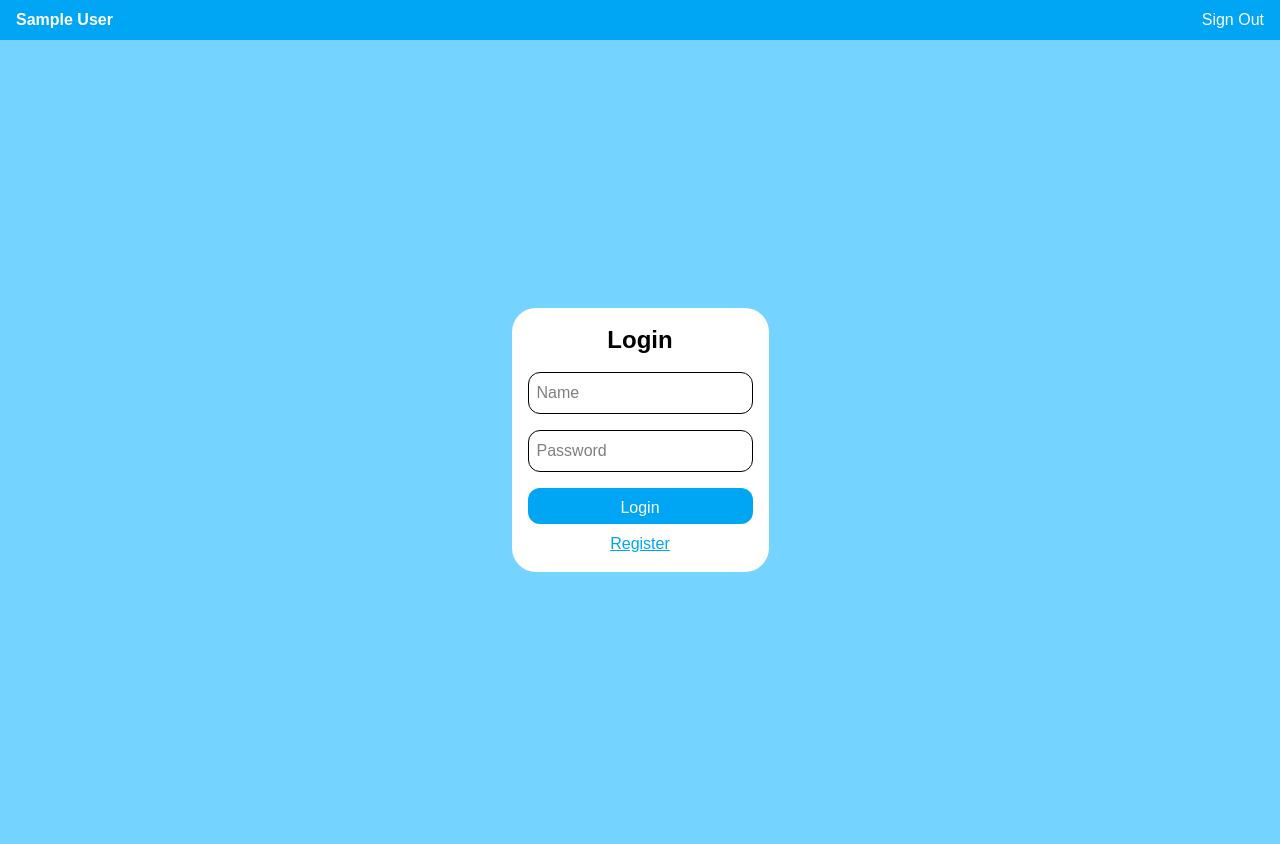
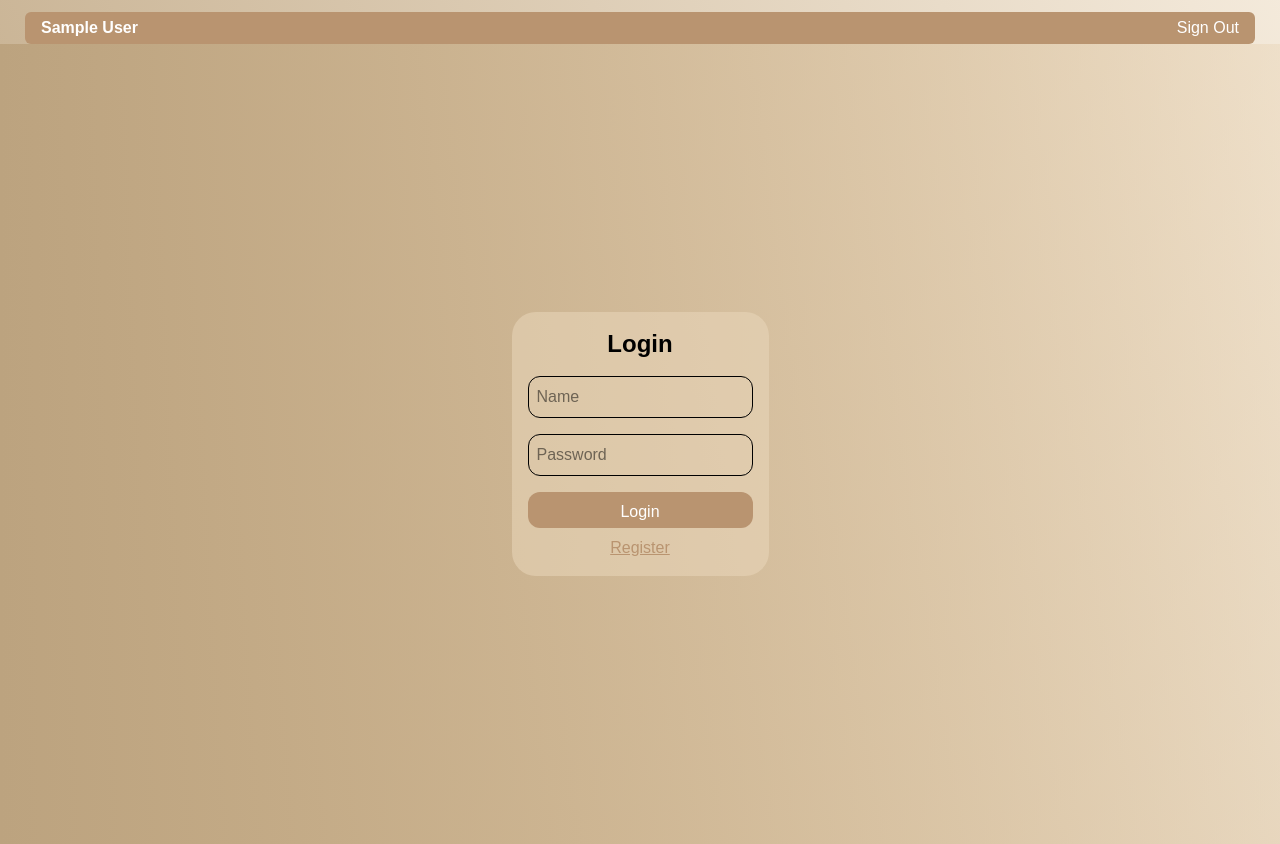
Before and after one commit to yahia200/homed, a Next.js app: page / in a window 1280 px wide. Built offline with nearby package versions, Linux system fonts and the light colour scheme; no server answers; sample sign-in values are in the browser's storage.

Commit message:
design: recolored

```diff
--- a/app/globals.css
+++ b/app/globals.css
@@ -3,14 +3,14 @@
 @theme {
   --font-sans: var(--font-geist-sans);
   --font-mono: var(--font-geist-mono);
-	--color-background: var(--color-sky-300);
-	--color-foreground: var(--color-white);
-	--color-primary: var(--color-sky-500);
-	--color-secondary: var(--color-teal-200);
+	--color-background: #BCA37F;
+	--color-foreground: #EAD7BB88;
+	--color-primary: #B99470;
+	--color-secondary: #FFF2D864;
 }
 
 body {
   color: var(--color-black);
-  background: var(--color-background);
+  background-image: linear-gradient(60deg, var(--color-background) 0%, var(--color-foreground) 100%);
   font-family: Arial, Helvetica, sans-serif;
 }
--- a/app/page.tsx
+++ b/app/page.tsx
@@ -112,7 +112,7 @@ function Page() {
 		)
 	};
   return (
-		<div className="bg-background h-screen w-screen flex justify-center items-center">
+		<div className="bg-linear-to-r/hsl from-background to-foreground h-screen w-screen flex justify-center items-center">
     <div className="bg-foreground h-fit w-fit p-4 text-center rounded-3xl">
 			{renderForm()}
 				</div>
--- a/components/BloodPressure.tsx
+++ b/components/BloodPressure.tsx
@@ -55,7 +55,7 @@ function BloodPressure({ visable, hide, id } : { visable: boolean, hide: () => v
 
   return vis && (
     <div className="h-screen w-screen z-[10] fixed top-0 left-0 flex justify-center items-center backdrop-filter backdrop-blur-sm bg-black/20">
-			<form onSubmit={submit} className="bg-white p-4 rounded-2xl w-fit p-4 mx-auto mt-20 flex flex-col space-y-4">
+			<form onSubmit={submit} className="bg-foreground p-4 rounded-2xl w-fit p-4 mx-auto mt-20 flex flex-col space-y-4">
 			<input name="systolic" type="text" placeholder="Systolic" className={inputStyle} />
 			<input name="diastolic" type="text" placeholder="Diastolic" className={inputStyle} />
 			<input name="date" type="datetime-local" className={inputStyle} defaultValue={getLocalDateTime()} />
--- a/components/Home.tsx
+++ b/components/Home.tsx
@@ -14,8 +14,8 @@ function Home({ user }: { user: User }) {
     setBloodPressureVisible(false);
   };
 
-  const containerStyle = "p-3 bg-foreground rounded-4xl relative shadow-md border border-foreground";
-  const titleStyle = "text-center text-lg font-bold";
+  const containerStyle = "p-3 bg-foreground rounded-lg relative shadow-md border border-foreground";
+  const titleStyle = "text-center text-2xl font-bold";
   const linkStyle =
     "bg-primary block mx-auto text-white rounded-xl px-2 py-1 w-[25ch] text-center";
 
@@ -44,6 +44,7 @@ function Home({ user }: { user: User }) {
       {/* Medications Section */}
       <div className={containerStyle}>
         <h1 className={titleStyle}>Medications</h1>
+				<hr className="my-3 border-black/30 w-1/2 mx-auto my-6"/>
 				<div className="grid sm:grid-cols-2 lg:grid-cols-3">
 					{user.medications.map((med) => (
 						<MedicationContainer key={med.name} med={med} minimal={true}/>
@@ -59,6 +60,7 @@ function Home({ user }: { user: User }) {
 				<Link className="px-3 text-white py-1 absolute right-3 top-3 text-sm bg-primary rounded-3xl" href="/pressure" >Edit</Link>
         <h1 className={titleStyle}>Blood Pressure</h1>
 
+				<hr className="my-3 border-black/30 w-1/2 mx-auto my-6"/>
         {/* Adjust chart height to prevent overlap */}
         <div className="w-full h-[30vh]">
           <ResponsiveContainer width="100%" height="100%">
@@ -86,6 +88,7 @@ function Home({ user }: { user: User }) {
       {/* Blood Sugar Section */}
       <div className={containerStyle}>
         <h1 className={titleStyle}>Blood Sugar</h1>
+				<hr className="my-3 border-black/30 w-1/2 mx-auto my-6"/>
         <Link href="#" className={linkStyle}>
           Add Blood Sugar
         </Link>
--- a/components/MedicationContainer.tsx
+++ b/components/MedicationContainer.tsx
@@ -52,7 +52,7 @@ function MedicationContainer({ med, minimal }: { med: Medication, minimal?: bool
 	return (
 		<div
 			key={med.name}
-			className="bg-secondary border border-background shadow-sm w-fit p-2 rounded-3xl mx-auto mb-2"
+			className="bg-secondary border border-background shadow-sm w-fit p-2 rounded-xl mx-auto mb-2"
 		>
 			<h1 className="text-center text-lg font-bold">{med.name}</h1>
 			<h2 className="text-center text-sm">{getNextTime()}</h2>
--- a/components/Navbar.tsx
+++ b/components/Navbar.tsx
@@ -7,7 +7,7 @@ async function Navbar() {
 	const session = await auth();
 	if (!session || !session.user) return null;
   return (
-    <nav className="bg-primary flex justify-between py-2 px-4">
+    <nav className="bg-primary flex justify-between py-1 px-4 rounded-md w-[calc(100vw-50px)] mx-auto mt-3">
 		<Link className="text-white font-bold" href="/home">{session.user.name}</Link>
 			<form action={async () => {
 			'use server'
```
